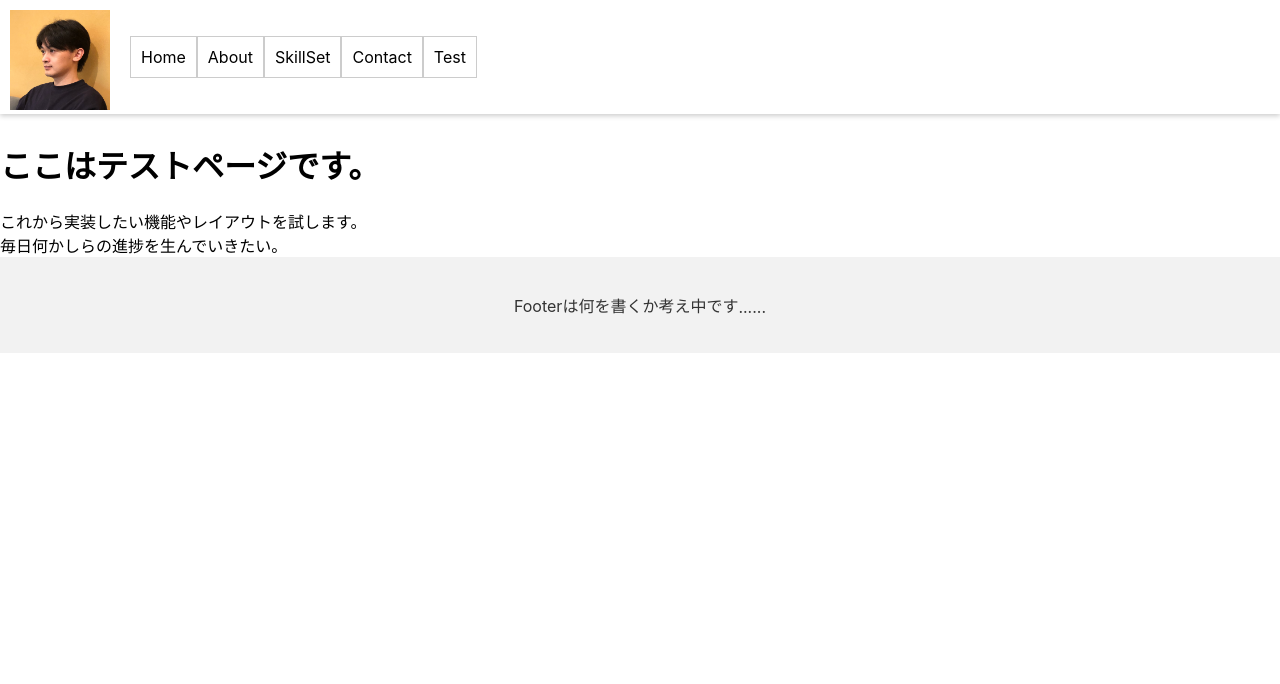
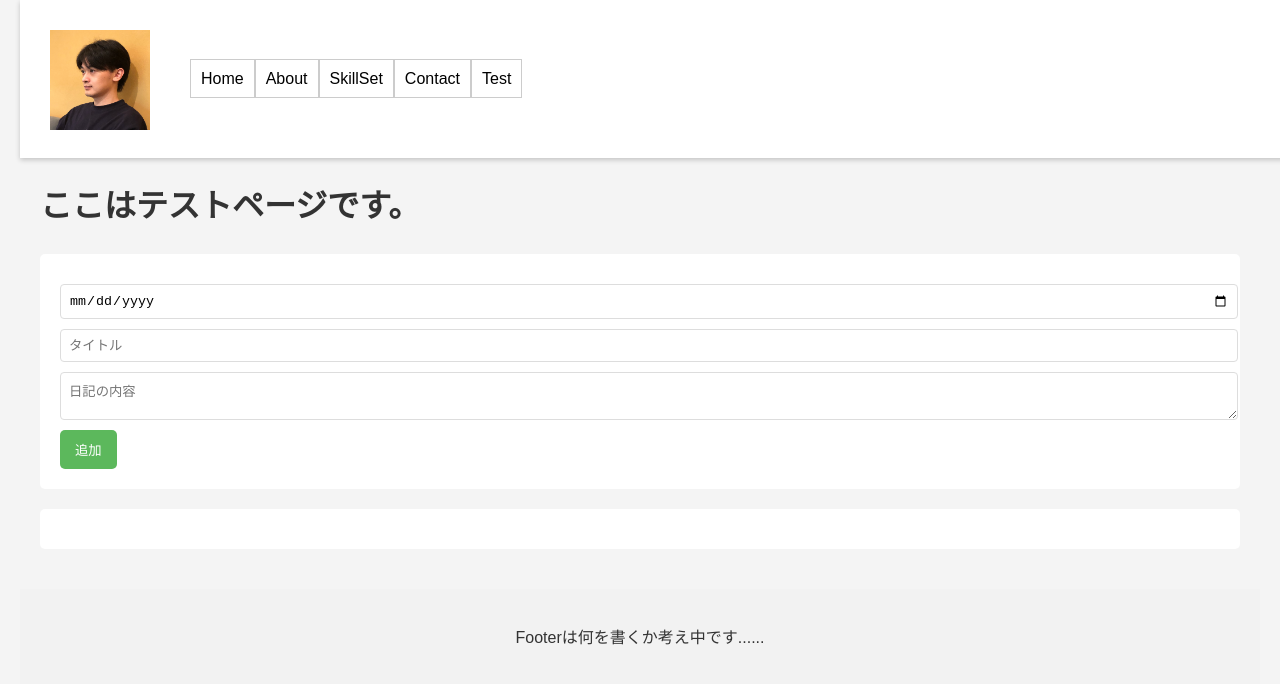
Before and after one commit to shu13579/My_Portfolio, a React (Create React App) app: page /test in a window 1280 px wide. Shown: the top 684 px of the page. Built offline with nearby package versions, Linux system fonts and the light colour scheme.

Commit message:
feat: 日記の仮実装

```diff
--- a/src/pages/Test.tsx
+++ b/src/pages/Test.tsx
@@ -1,16 +1,51 @@
-// Test page
+import React, { useState } from 'react';
+import '../styles/TestPage.css';
 
-//import React, { useEffect, useState } from 'react';
+interface DiaryEntry {
+  date: string;
+  title: string;
+  content: string;
+}
 
 const Test: React.FC = () => {
-  return(
+  const [diaryEntries, setDiaryEntries] = useState<DiaryEntry[]>([]);
+  const [newEntry, setNewEntry] = useState<DiaryEntry>({ date: '', title: '', content: '' });
+
+  const handleSubmit = (e: React.FormEvent) => {
+    e.preventDefault();
+    setDiaryEntries([...diaryEntries, newEntry]);
+    setNewEntry({ date: '', title: '', content: '' });
+  };
+
+  return (
     <div>
       <h1>ここはテストページです。</h1>
+      <form onSubmit={handleSubmit}>
+        <input
+          type="date"
+          value={newEntry.date}
+          onChange={(e) => setNewEntry({ ...newEntry, date: e.target.value })}
+        />
+        <input
+          type="text"
+          value={newEntry.title}
+          placeholder="タイトル"
+          onChange={(e) => setNewEntry({ ...newEntry, title: e.target.value })}
+        />
+        <textarea
+          value={newEntry.content}
+          placeholder="日記の内容"
+          onChange={(e) => setNewEntry({ ...newEntry, content: e.target.value })}
+        />
+        <button type="submit">追加</button>
+      </form>
       <section>
-        これから実装したい機能やレイアウトを試します。
-      </section>
-      <section>
-        毎日何かしらの進捗を生んでいきたい。
+        {diaryEntries.map((entry, index) => (
+          <div key={index}>
+            <h2>{entry.title} ({entry.date})</h2>
+            <p>{entry.content}</p>
+          </div>
+        ))}
       </section>
     </div>
   );
--- /dev/null
+++ b/src/styles/TestPage.css
@@ -0,0 +1,67 @@
+body {
+  font-family: 'Arial', sans-serif;
+  background-color: #f4f4f4;
+  color: #333;
+  line-height: 1.6;
+}
+
+div {
+  padding: 20px;
+}
+
+h1 {
+  color: #333;
+}
+
+form {
+  margin-bottom: 20px;
+  background: #fff;
+  padding: 20px;
+  border-radius: 5px;
+}
+
+input[type="date"],
+input[type="text"],
+textarea {
+  width: 100%;
+  padding: 8px;
+  margin: 10px 0;
+  display: block;
+  border-radius: 4px;
+  border: 1px solid #ddd;
+}
+
+button {
+  display: block;
+  background-color: #5cb85c;
+  color: #fff;
+  padding: 10px 15px;
+  border: none;
+  border-radius: 5px;
+  cursor: pointer;
+}
+
+button:hover {
+  background-color: #4cae4c;
+}
+
+section {
+  background: #fff;
+  margin: 20px 0;
+  padding: 20px;
+  border-radius: 5px;
+}
+
+section div {
+  margin-bottom: 10px;
+  padding-bottom: 10px;
+  border-bottom: 1px solid #eee;
+}
+
+section h2 {
+  margin-top: 0;
+}
+
+section p {
+  margin: 10px 0;
+}
```
